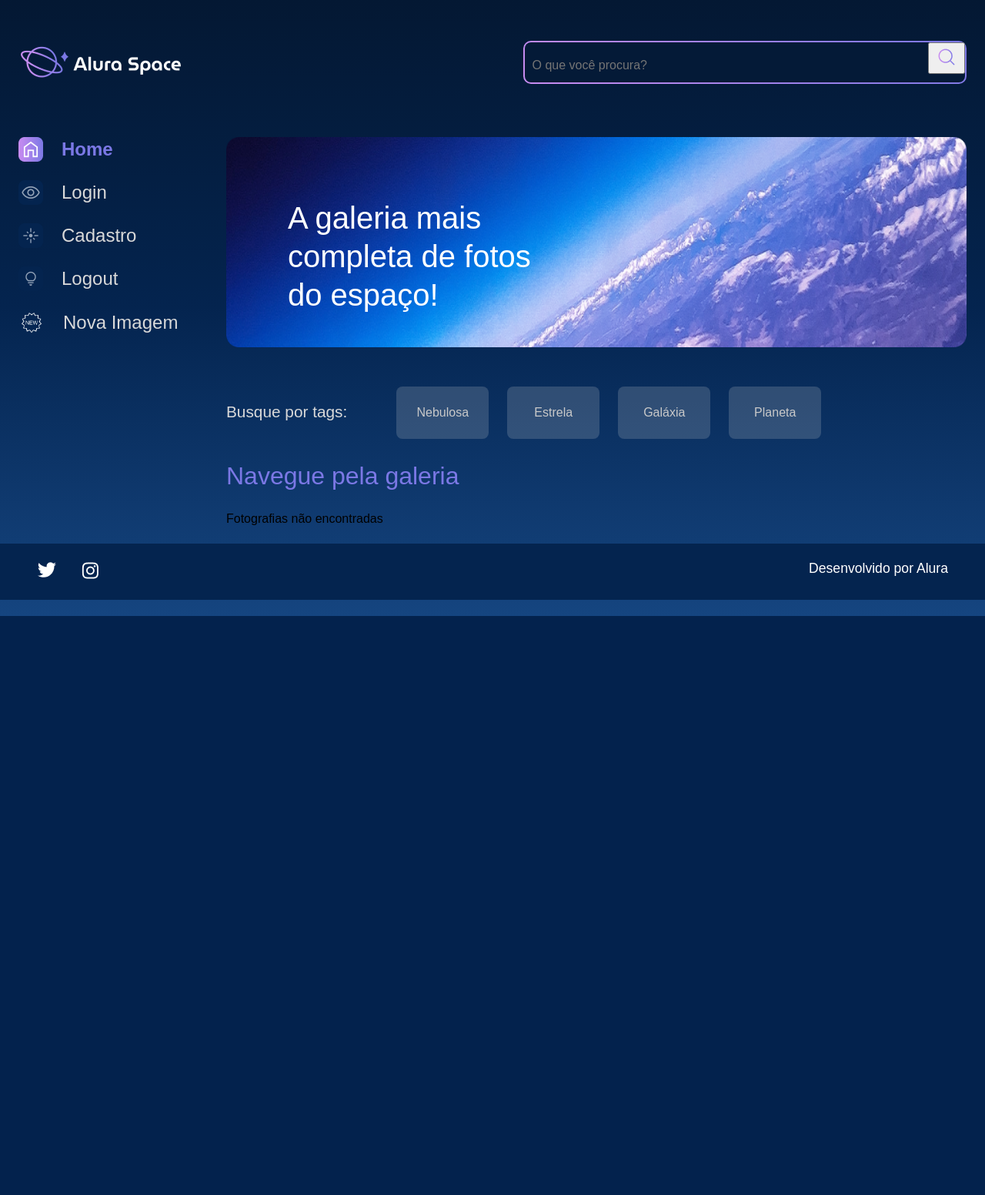
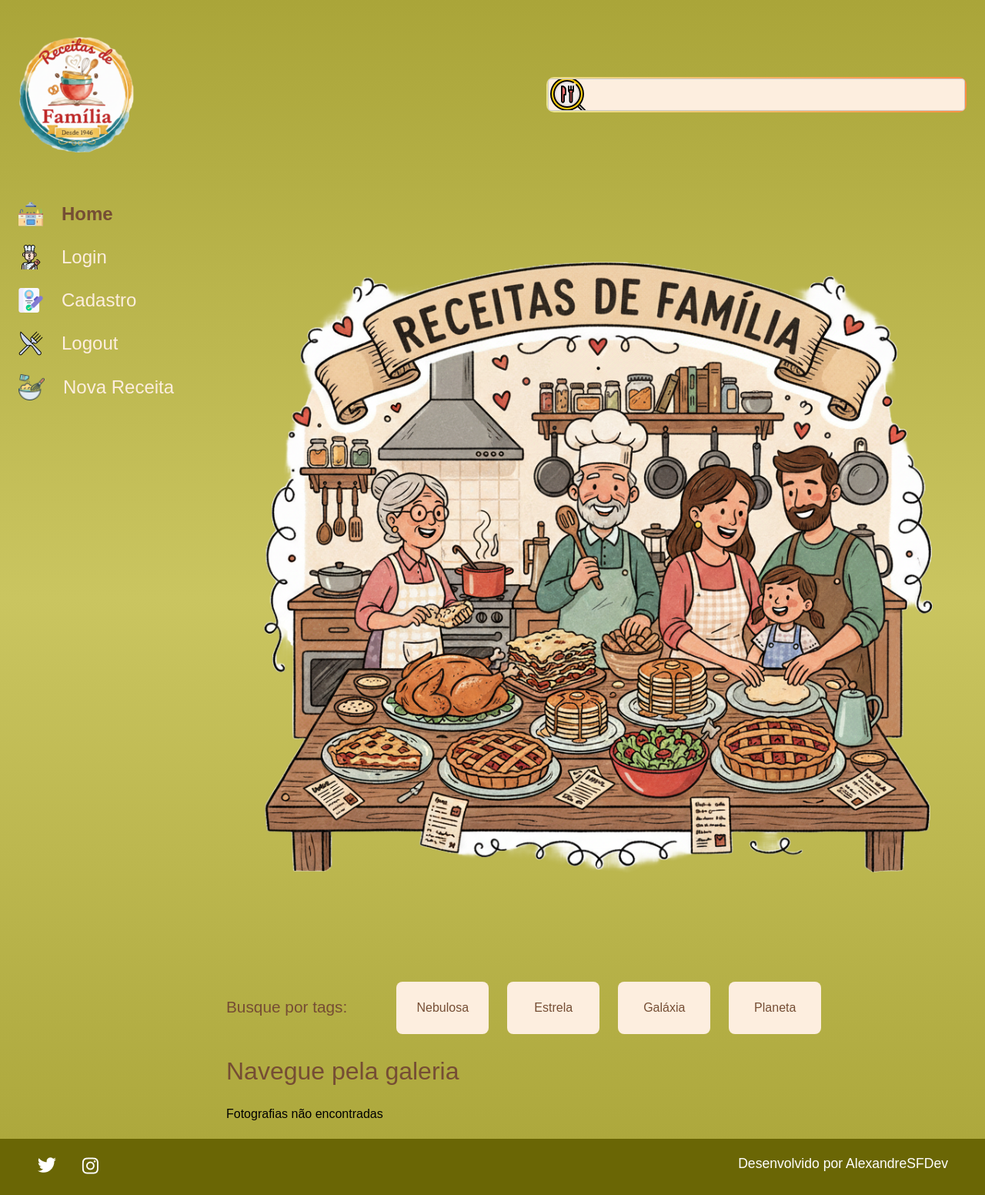
Before and after one commit to AlexandreSFdev/alura_space, a Django app: page /filtro/1 in a window 1280 px wide. Shown: the whole page at 77% size. Before the commit the page ends 800 px from the top, so only its background shows below. Run offline with Django 5.2, Linux system fonts and the light colour scheme; data that the repository does not hold is empty.

Commit message:
Alterando para o novo modelo de receitas

```diff
--- a/setup/static/styles/style.css
+++ b/setup/static/styles/style.css
@@ -33,7 +33,7 @@ body {
     line-height: 1;
     font-family: 'Space Grotesk', sans-serif;
     min-height: 100vh;
-    background: linear-gradient(#041833,#04244F,#154580);
+    background: linear-gradient(#AAA539,#CAC560,#AAA539);
     background-repeat: no-repeat;
     background-position: center;
     background-size: cover;
@@ -84,7 +84,7 @@ table {
 .cabecalho__busca {
     align-items: center;
     border-radius: 10px;
-    background: linear-gradient(45deg, #C98CF1,#7B78E5);
+    background: linear-gradient(45deg, #EAE690,#ff8a40);
     display: flex;
     height: auto;
     justify-content: space-between;
@@ -93,36 +93,48 @@ table {
 }
 
 .busca__fundo {
+    display: flex;
     align-items: center;
-    background-color: #041A37;
+    background-color: #fdeedf;
     border-radius: 8px;
     display: flex;
     margin: 0 auto;
     width: 100%;
+    height: 40px;
+    padding: 0 10px;
+    border: 1px solid #ccc;
+    border-radius: 4px;
+    overflow: hidden; /* Garante que nada saia do contêiner */
 }
 
 .busca__input {
+    flex-grow: 1;
     align-items: center;
     background-color: transparent;
     border: none;
     font-size: 1rem;
-    height: 24px;
-    padding: 10px;
+    height: 100%;
+    padding: 0 10px;
     width: 500px;
+    outline: none; /* Remove a borda de foco padrão */
 }
 
-.busca__icone {
+/* .busca__icone {
+    flex-shrink: 0;
+    margin-left: 8px;
+    font-size: 18px;
     cursor: pointer;
     width: 2rem;
     height: 2rem;
 }
+*/
 
 .cards {
     width: 100%;
 }
 
 .cards__titulo {
-    color: #7B78E5;
+    color: #754d34;
     font-size: 2rem;
     line-height: 3rem;
     margin-bottom: 1.5rem;
@@ -261,13 +273,13 @@ table {
     display: flex;
     margin-bottom: 1.5rem;
     text-decoration: none;
-    color: #D9D9D9;
+    color: #fdeedf;
     font-size: 24px;
 }
 
 .menu-lateral__navegacao a:first-child {
     font-weight: bold;
-    color: #7B78E5;
+    color: #754d34;
 }
 
 .menu-lateral__navegacao img {
@@ -304,7 +316,7 @@ table {
     width: 100%;
     height: 50px;
     border-radius: 10px;
-    background: linear-gradient(45deg, #C98CF1,#7B78E5);
+    background: linear-gradient(45deg, #f0e1c3,#efa620);
     padding: 2px;
     box-sizing: border-box;
 }
@@ -333,7 +345,7 @@ table {
 }
 
 .rodape {
-    background-color: #04244F;
+    background-color: #6A6605;
     width: 100%;
     padding: 1.5rem 3rem;
     box-sizing: border-box;
@@ -356,7 +368,7 @@ table {
     padding: 1.5rem 0;
     display: flex;
     align-items: center;
-    color: #D9D9D9;
+    color: #754d34;
     font-size: 1.3rem;
 }
 
@@ -369,7 +381,7 @@ table {
 }
 
 .tags__tag {
-    background-color: #D9D9D930;
+    background-color: #fdeedf;
     margin-right: 1.5rem;
     border-radius: 8px;
     padding: .8rem .5rem;
@@ -379,7 +391,7 @@ table {
 }
 
 .tags__tag:hover {
-    border: 2px solid #7B78E5;
+    border: 2px solid #331a0a;
     cursor: pointer;
 }
 
@@ -534,3 +546,23 @@ table {
     -webkit-print-color-adjust: exact;
     color-adjust: exact;
 }
+
+.btn_search {
+    background: transparent;
+    border: none;
+    cursor: pointer;
+    /* 2. Garante que o botão preencha a altura do contêiner */
+    height: 100%;
+
+    /* 3. Ajusta o espaçamento interno do botão */
+    padding: 0 10px;
+
+    /* 4. Garante que o ícone dentro do botão fique centralizado */
+    display: flex;
+    align-items: center;
+    justify-content: center;
+    flex-shrink: 0;
+    margin-left: 8px; /* Espaçamento entre o campo e o ícone */
+    font-size: 18px;
+    width: 2rem;
+}
--- a/templates/galeria/index.html
+++ b/templates/galeria/index.html
@@ -3,16 +3,15 @@
 {% block content %}
             <section class="conteudo">
                 <section class="banner">
-                    <img class="banner__imagem" src="{%static 'assets/imagens/Banner(2).png' %}" alt="banner Alura Space">
-                    <h1 class="banner__titulo"> A galeria mais completa de fotos do espaço!</h1>
+                    <img class="banner__imagem" src="{%static 'assets/imagens/receitas-pagina-2-transp.png' %}" alt="banner Alura Space">
                 </section>
                 <section class="tags">
                     <p class="tags__titulo">Busque por tags:</p>
                     <ul class="tags__lista">
-                        <li class="tags__tag"><a href="{% url 'filtro' 'NEBULOSA' %}" class="btn" style="color:#C9C9C9;">Nebulosa</a></li>
-                        <li class="tags__tag"><a href="{% url 'filtro' 'ESTRELA' %}" class="btn" style="color:#C9C9C9;">Estrela</a></li>
-                        <li class="tags__tag"><a href="{% url 'filtro' 'GALÁXIA' %}" class="btn" style="color:#C9C9C9;">Galáxia</a></li>
-                        <li class="tags__tag"><a href="{% url 'filtro' 'PLANETA' %}" class="btn" style="color:#C9C9C9;">Planeta</a></li>
+                        <li class="tags__tag"><a href="{% url 'filtro' 'NEBULOSA' %}" class="btn" style="color:#754d34;">Nebulosa</a></li>
+                        <li class="tags__tag"><a href="{% url 'filtro' 'ESTRELA' %}" class="btn" style="color:#754d34;">Estrela</a></li>
+                        <li class="tags__tag"><a href="{% url 'filtro' 'GALÁXIA' %}" class="btn" style="color:#754d34;">Galáxia</a></li>
+                        <li class="tags__tag"><a href="{% url 'filtro' 'PLANETA' %}" class="btn" style="color:#754d34;">Planeta</a></li>
                     </ul>
                 </section>
                 <section class="galeria">
--- a/templates/partials/_footer.html
+++ b/templates/partials/_footer.html
@@ -8,5 +8,5 @@
                 <img src="{%static 'assets/ícones/1x/instagram.png' %}" alt="ícone instagram">
             </a>
         </div>
-        <p class="rodape__texto">Desenvolvido por Alura</p>
+        <p class="rodape__texto">Desenvolvido por AlexandreSFDev</p>
     </footer>
--- a/templates/partials/_menu.html
+++ b/templates/partials/_menu.html
@@ -1,13 +1,13 @@
 {% load static %}
 <div class="pagina-inicial">
     <header class="cabecalho">
-        <img src="{% static 'assets/logo/Logo(2).png' %}" alt="Logo da Alura Space" />
+        <img src="{% static 'assets/logo/Logo(2).png' %}" alt="Receitas de Família logo" width="150px" height="150px"/>
         {% include 'partials/_alertas.html' %}
         <div class="cabecalho__busca">
             <div class="busca__fundo">
                 <form action="{% url 'buscar' %}">
                     <input class="busca__input" type="text" name="buscar" placeholder="O que você procura?">
-                    <button type="submit">
+                    <button type="submit" class="btn_search">
                         <img class="busca__icone" src="{% static 'assets/ícones/1x/search.png' %}" alt="ícone de search">
                     </button>
                 </form>
@@ -17,10 +17,10 @@
     <main class="principal">
         <section class="menu-lateral">
             <nav class="menu-lateral__navegacao">
-                <a href="{% url 'index' %}"><img src="{% static 'assets/ícones/1x/Home - ativo.png' %}"> Home</a>
-                <a href="{% url 'login' %}"><img src="{% static 'assets/ícones/1x/Mais vistas - inativo.png' %}"> Login</a>
-                <a href="{% url 'cadastro' %}"><img src="{% static 'assets/ícones/1x/Novas - inativo.png' %}"> Cadastro</a>
-                <a href="{% url 'logout' %}"><img src="{% static 'assets/ícones/1x/Surpreenda-me - inativo.png' %}"> Logout</a>
-                <a href="{% url 'nova_imagem' %}"><img src="{% static 'assets/ícones/1x/new_white.png' %}" width="34" height="34"> Nova Imagem</a>
+                <a href="{% url 'index' %}"><img src="{% static 'assets/ícones/1x/kitchen.png' %}"> Home</a>
+                <a href="{% url 'login' %}"><img src="{% static 'assets/ícones/1x/chef_icon.png' %}"> Login</a>
+                <a href="{% url 'cadastro' %}"><img src="{% static 'assets/ícones/1x/inscription.png' %}"> Cadastro</a>
+                <a href="{% url 'logout' %}"><img src="{% static 'assets/ícones/1x/menu.png' %}"> Logout</a>
+                <a href="{% url 'nova_imagem' %}"><img src="{% static 'assets/ícones/1x/blender.png' %}" width="34" height="34"> Nova Receita</a>
             </nav>
         </section>
--- a/templates/shared/base.html
+++ b/templates/shared/base.html
@@ -6,7 +6,7 @@
     <meta charset="UTF-8">
     <meta http-equiv="X-UA-Compatible" content="IE=edge">
     <meta name="viewport" content="width=device-width, initial-scale=1.0">
-    <title>Alura Space</title>
+    <title>Receitas de Família</title>
     <link rel="preconnect" href="https://fonts.googleapis.com">
     <link rel="preconnect" href="https://fonts.gstatic.com" crossorigin>
     <link href="https://fonts.googleapis.com/css2?family=Poppins:wght@400;500;600&display=swap" rel="stylesheet">
```
Also changed, not shown: setup/static/assets/imagens/receitas-pagina-2-transp.png (added), setup/static/assets/logo/Logo(2).png, setup/static/assets/ícones/1x/blender.png (added), setup/static/assets/ícones/1x/chef_icon.png (added), setup/static/assets/ícones/1x/inscription.png (added), setup/static/assets/ícones/1x/kitchen.png (added), setup/static/assets/ícones/1x/menu.png (added), setup/static/assets/ícones/1x/search.png, setup/static/assets/ícones/1x/sprinkle.png (added), static/assets/logo/Logo(2).png.
